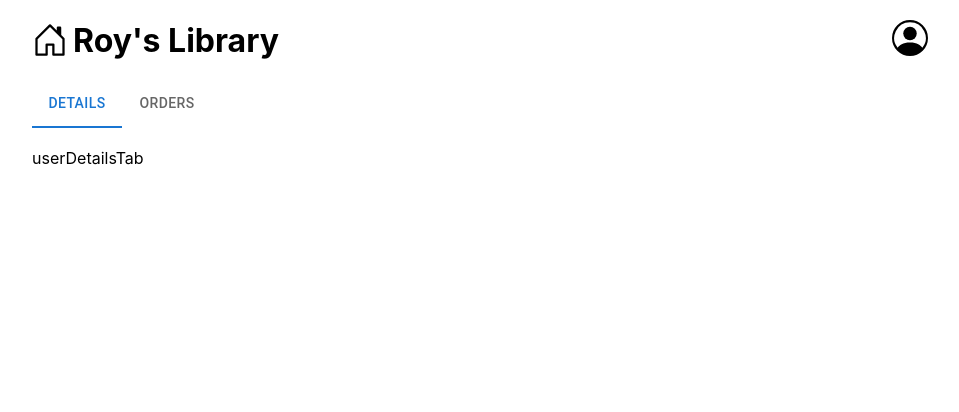
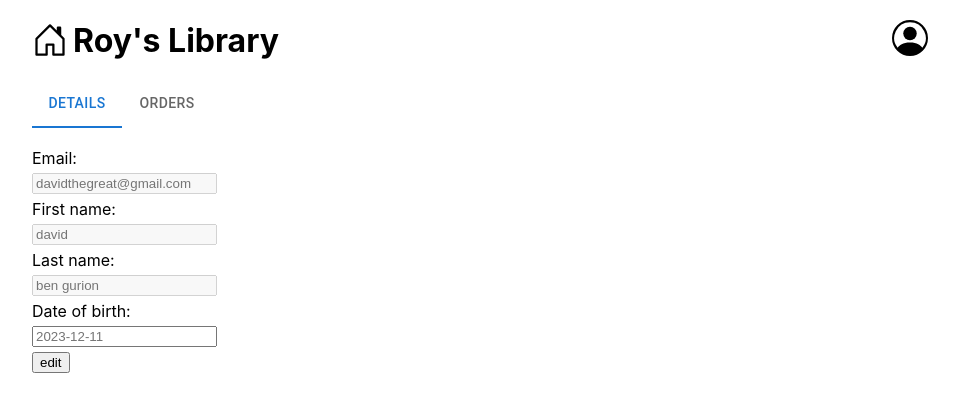
Before and after one commit to netef/roy-library, a React (Create React App) app: page /user in a window 1280 px wide. Shown: the top 412 px of the page, without its empty margins (160-1119 px from the left). Built offline with nearby package versions, Linux system fonts and the light colour scheme.

Commit message:
added user details page

```diff
--- a/src/contexts/UserContext.js
+++ b/src/contexts/UserContext.js
@@ -7,7 +7,15 @@ export function useUserContext() {
 }
 
 export function UserProvider({ children }) {
-    const [getUser, setUser] = useState(null);
+    const dummy = {
+        first_name: "david",
+        last_name: "ben gurion",
+        email: "davidthegreat@gmail.com",
+        is_admin: true,
+        dob: new Date(),
+        borrowed_books: [],
+    };
+    const [getUser, setUser] = useState(dummy);
     return (
         <UserContext.Provider value={{ getUser, setUser }}>
             {children}
--- a/src/page.css
+++ b/src/page.css
@@ -12,3 +12,10 @@
     align-items: center;
     gap: 50px;
 }
+
+.contactForm {
+    display: flex;
+    gap: 5px;
+    flex-direction: column;
+    align-items: start;
+}
--- a/src/pages/login/login.js
+++ b/src/pages/login/login.js
@@ -1,7 +1,6 @@
 import React, { useState } from "react";
-import "./login.css";
 import { Link } from "react-router-dom";
-import { login, register } from "../../components/utils/constants";
+import { register } from "../../components/utils/constants";
 
 export default function Login() {
     const [loading, setLoading] = useState(false);
--- a/src/pages/register/register.css
+++ /dev/null
@@ -1,6 +0,0 @@
-.contactForm {
-    display: flex;
-    gap: 5px;
-    flex-direction: column;
-    align-items: start;
-}
--- a/src/pages/register/register.js
+++ b/src/pages/register/register.js
@@ -1,5 +1,4 @@
 import React, { useState } from "react";
-import "./register.css";
 import { Link } from "react-router-dom";
 import { login } from "../../components/utils/constants";
 
--- a/src/pages/login/login.css
+++ b/src/pages/userPage/userDetailsTab.css
@@ -1,6 +1,5 @@
-.contactForm {
+.layout {
     display: flex;
-    gap: 5px;
     flex-direction: column;
     align-items: start;
 }
--- a/src/pages/userPage/userDetailsTab.js
+++ b/src/pages/userPage/userDetailsTab.js
@@ -1,5 +1,77 @@
-import React from "react";
+import React, { useState } from "react";
+import { useUserContext } from "../../contexts/UserContext";
+import "./userDetailsTab.css";
 
 export default function UserDetailsTab() {
-    return <div>userDetailsTab</div>;
+    const updateUser = async (e) => {
+        e.preventDefault();
+        setCanEdit(false);
+        setLoading(true);
+        const data = {
+            email: e.target.email.value,
+            first_name: e.target.first_name.value,
+            last_name: e.target.last_name.value,
+            date_of_birth: e.target.date_of_birth.value,
+        };
+        setTimeout(() => {
+            setLoading(false);
+        }, 3000);
+    };
+    const { getUser } = useUserContext();
+    const [canEdit, setCanEdit] = useState(false);
+    const [loading, setLoading] = useState(false);
+    function formatDate(date) {
+        const year = date.getFullYear();
+        const month = (date.getMonth() + 1).toString().padStart(2, "0");
+        const day = date.getDate().toString().padStart(2, "0");
+        return `${year}-${month}-${day}`;
+    }
+    return (
+        <form className="contactForm" onSubmit={updateUser}>
+            <label>Email: </label>
+            <input
+                name="email"
+                placeholder={getUser.email}
+                type="text"
+                disabled
+            />
+            <label>First name: </label>
+            <input
+                name="first_name"
+                type="text"
+                placeholder={getUser.first_name}
+                disabled={!canEdit}
+            />
+            <label>Last name: </label>
+            <input
+                name="last_name"
+                type="text"
+                placeholder={getUser.last_name}
+                disabled={!canEdit}
+            />
+            <label>Date of birth: </label>
+            <input
+                name="date_of_birth"
+                type="text"
+                placeholder={formatDate(getUser.dob)}
+                onFocus={(e) => (e.target.type = "date")}
+                // onBlur={(e) => (e.target.type = "text")}
+                // disabled={!canEdit}
+            />
+            {loading ? (
+                <p>Loading...</p>
+            ) : canEdit ? (
+                <div style={{ display: "flex", gap: "5px" }}>
+                    <button type="button" onClick={() => setCanEdit(false)}>
+                        cancel
+                    </button>
+                    <button type="submit">submit</button>
+                </div>
+            ) : (
+                <button type="button" onClick={() => setCanEdit(true)}>
+                    edit
+                </button>
+            )}
+        </form>
+    );
 }
```
